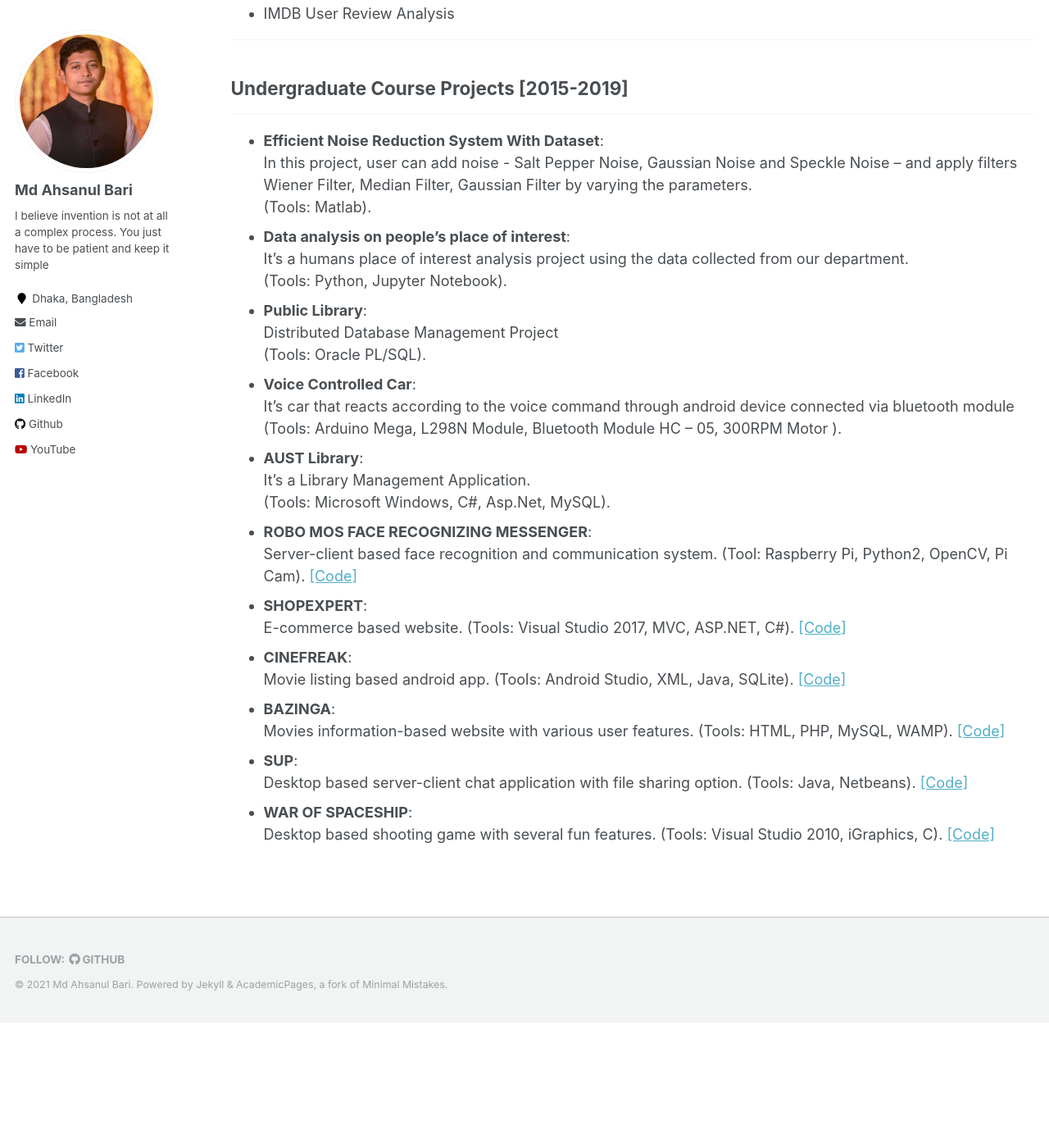
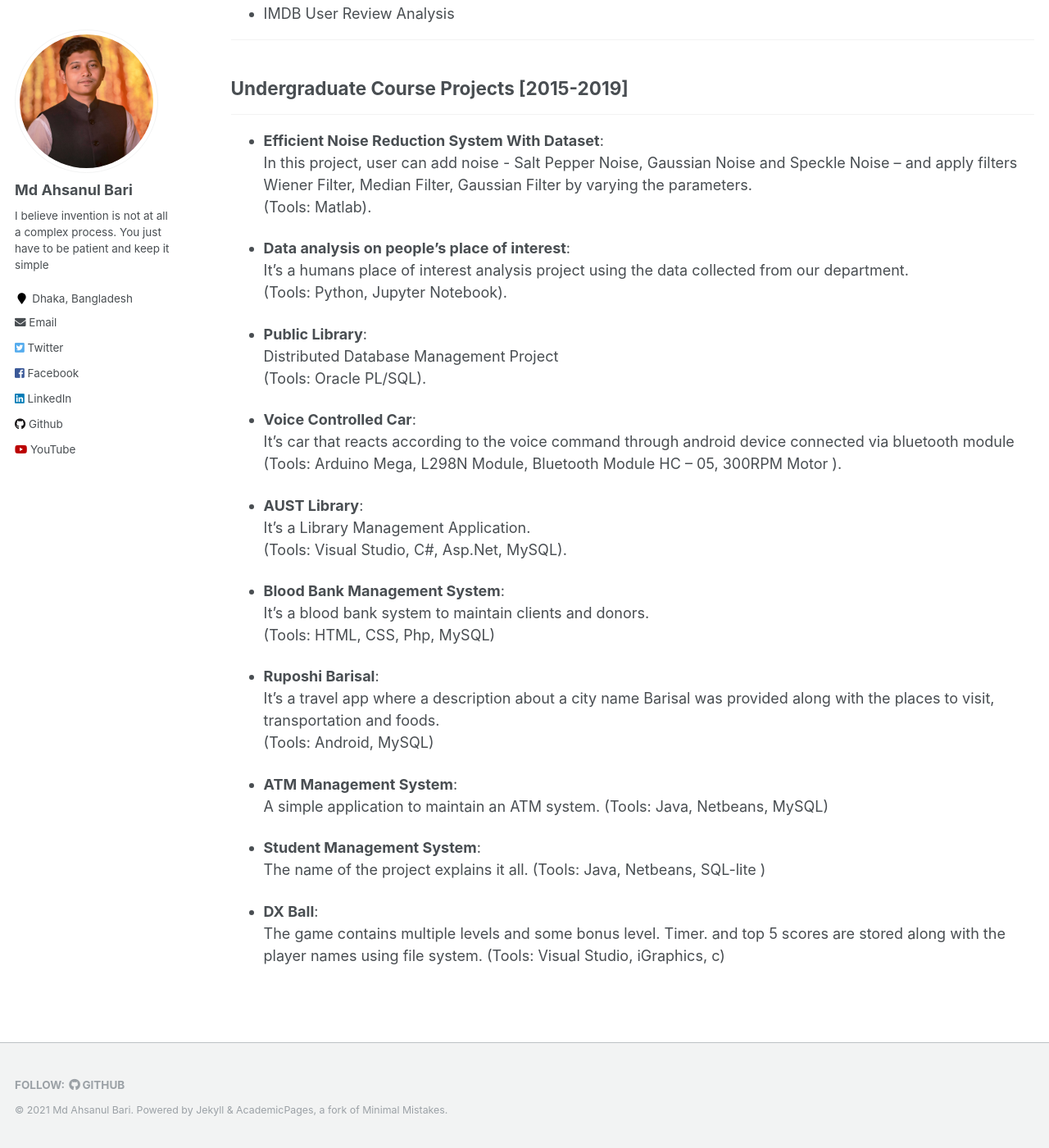
Before and after one commit to GProDevik/AhsanulBariRomih, a Jekyll site: the page built from _pages/projects.md, in a window 1280 px wide and 1400 px high, scrolled down 440 px. Shown: the whole window at 82% size. Built offline with Jekyll 4.4.1, drawn with Linux system fonts in a browser that asks for light colours; before the commit the page ends 1687 px from its top, so only the background shows below that.

Commit message:
Update projects.md

```diff
--- a/_pages/projects.md
+++ b/_pages/projects.md
@@ -28,38 +28,48 @@ author_profile: true
   <br>
   In this project, user can add noise - Salt Pepper Noise, Gaussian Noise and Speckle Noise – and apply filters Wiener Filter, Median Filter, Gaussian Filter by varying the parameters. <br />
   (Tools: Matlab).
+
 - **Data analysis on people’s place of interest**:
   <br>
   It’s a humans place of interest analysis project using the data collected from our department. <br />
   (Tools: Python, Jupyter Notebook).
+
 - **Public Library**:
   <br>
   Distributed Database Management Project <br />
   (Tools: Oracle PL/SQL).
+
 - **Voice Controlled Car**:
   <br>
   It's car that reacts according to the voice command through android device connected via bluetooth module <br />
   (Tools: Arduino Mega, L298N Module, Bluetooth Module HC – 05, 300RPM Motor ).
+
 - **AUST Library**:
   <br>
   It's a Library Management Application. <br />
-  (Tools: Microsoft Windows, C#, Asp.Net, MySQL).
-- **ROBO MOS FACE RECOGNIZING MESSENGER**:
+  (Tools: Visual Studio, C#, Asp.Net, MySQL).
+
+- **Blood Bank Management System**:
   <br>
-  Server-client based face recognition and communication system. (Tool: Raspberry Pi, Python2,
-  OpenCV, Pi Cam). [[Code]](https://github.com/oishee-hoque/Robo-Mos-Face-Detector)
-- **SHOPEXPERT**:
+  It's a blood bank system to maintain clients and donors.<br />
+  (Tools: HTML, CSS, Php, MySQL)
+
+- **Ruposhi Barisal**:
   <br>
-  E-commerce based website. (Tools: Visual Studio 2017, MVC, ASP.NET, C#). [[Code]](https://github.com/oishee-hoque/ShopExpert)
-- **CINEFREAK**:
+  It's a travel app where a description about a city name Barisal was provided along with the places to visit, transportation and foods. <br />
+  (Tools: Android, MySQL)
+
+- **ATM Management System**:
   <br>
-  Movie listing based android app. (Tools: Android Studio, XML, Java, SQLite). [[Code]](https://github.com/oishee-hoque/CineFreak-Android-App)
-- **BAZINGA**:
+  A simple application to maintain an ATM system.
+  (Tools: Java, Netbeans, MySQL)
+
+- **Student Management System**:
   <br>
-  Movies information-based website with various user features. (Tools: HTML, PHP, MySQL, WAMP). [[Code]](https://github.com/oishee-hoque/Bazinga-A-movie-based-website)
-- **SUP**:
+  The name of the project explains it all.
+  (Tools: Java, Netbeans, SQL-lite )
+
+- **DX Ball**:
   <br>
-  Desktop based server-client chat application with file sharing option. (Tools: Java, Netbeans). [[Code]](https://github.com/oishee-hoque/Sup-Chat-Application)
-- **WAR OF SPACESHIP**:
-  <br>
-  Desktop based shooting game with several fun features. (Tools: Visual Studio 2010, iGraphics, C). [[Code]](https://github.com/oishee-hoque/War-Of-Spaceship-Visual-Studio)
+  The game contains multiple levels and some bonus level. Timer. and top 5 scores are stored along with the player names using file system.
+  (Tools: Visual Studio, iGraphics, c)
```
